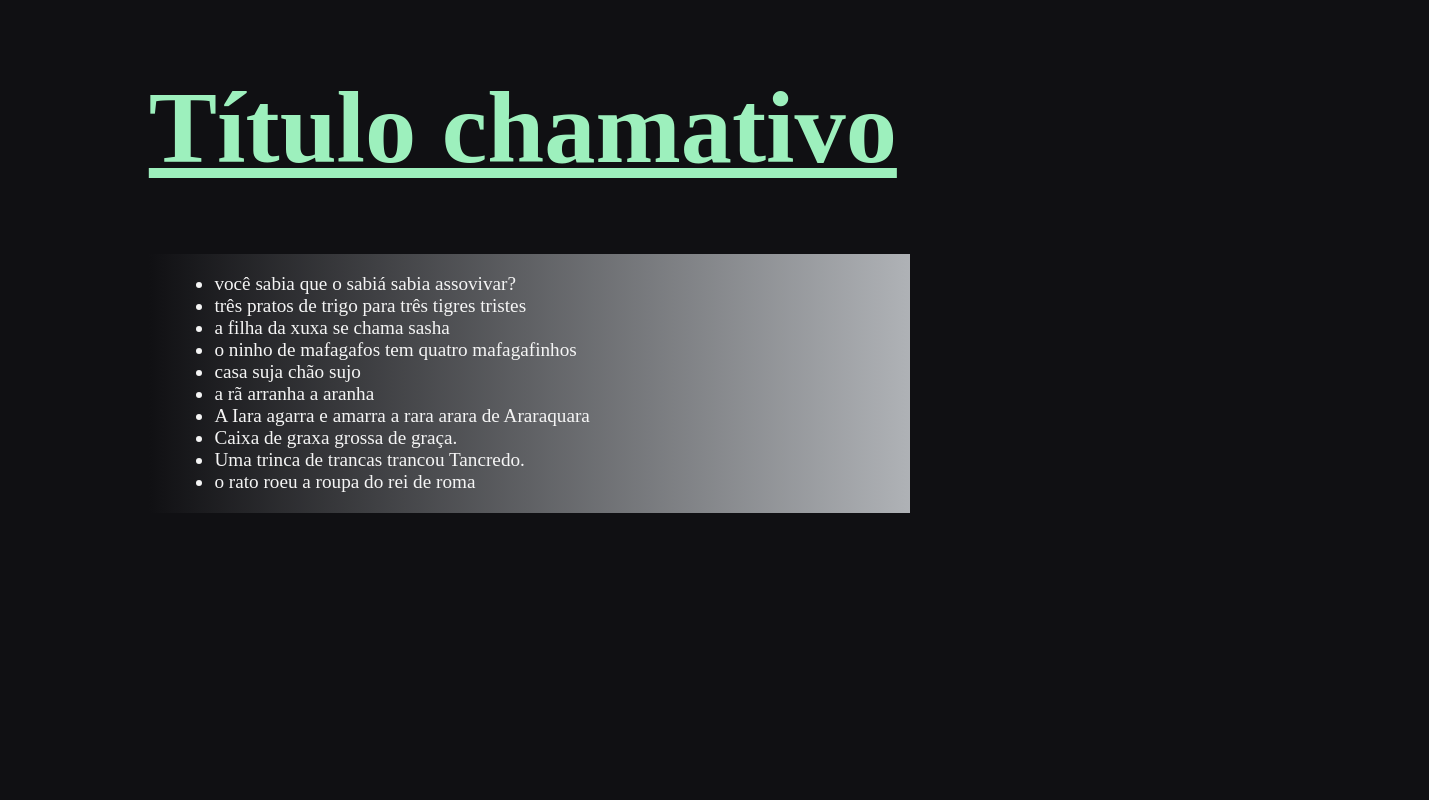
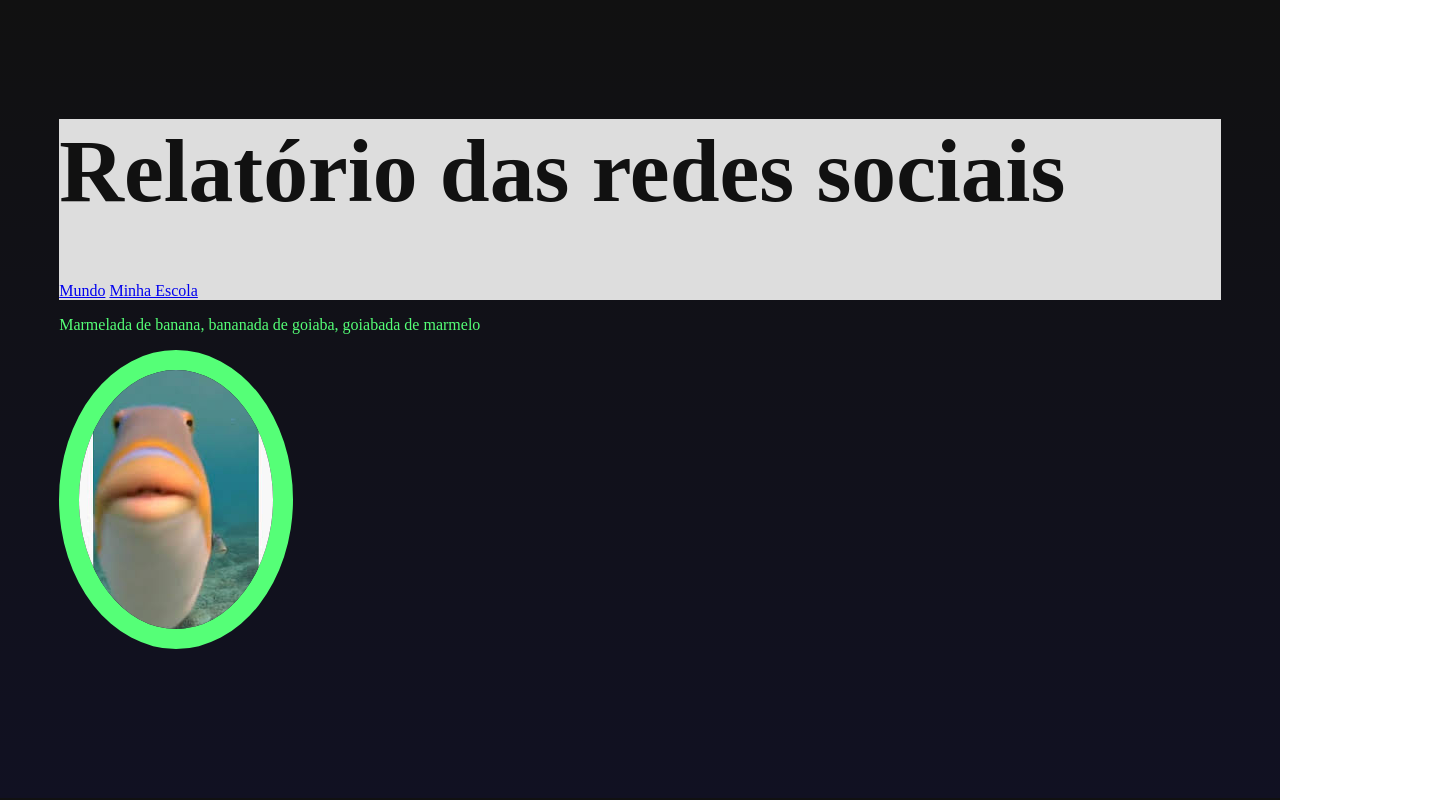
Before and after one commit to EduardoDalPozzo/Turma-3-D, a plain HTML site: page index.html in a window 1280 px wide. Shown: the whole page, 1429 px wide, since content can reach past the window. Drawn offline with Linux system fonts and the light colour scheme.

Commit message:
Add files via upload

```diff
--- a/index.html
+++ b/index.html
@@ -1,32 +1,31 @@
 <!DOCTYPE html>
-<html lang="en">
+<html lang="pt-br">
 <head>
     <meta charset="UTF-8">
-    <link rel="stylesheet" href="style.css"/>
-    <meta http-equiv="X-UA-Compatible" content="IE=edge">
     <meta name="viewport" content="width=device-width, initial-scale=1.0">
-    <title> uepaa </title>
+    <link rel="stylesheet" href="style.css">
+    <title>terceiro dê</title>
 </head>
 <body>
-    <div id="oi" >
-        <h1>Título chamativo</h1>
-</div>
-    <div id="aoba">
-            <ul>
-                <li>você sabia que o sabiá sabia assovivar?</li>
-                <li>três pratos de trigo para três tigres tristes</li>
-                <li>a filha da xuxa se chama sasha</li>
-                <li>o ninho de mafagafos tem quatro mafagafinhos</li>
-                <li>casa suja chão sujo</li>
-                <li>a rã arranha a aranha</li>
-                <li>A Iara agarra e amarra a rara arara de Araraquara</li>
-                <li>Caixa de graxa grossa de graça.</li>
-                <li>Uma trinca de trancas trancou Tancredo.</li>
-                <li>o rato roeu a roupa do rei de roma</li>
-            </ul>
-</div>
+    <header>
+            <h1>Relatório das redes sociais</h1>
+        <nav>
+            <a href="index.html">Mundo</a>
+            <a href="#">Minha Escola</a>
 
+        </nav>
+    </header>
+<main class="graficos-section">
+    <section id="graficos-container" class="graficos container">
 
-    <script src="main.js"/>
+    </section>
+        <footer>
+            <p>Marmelada de banana, bananada de goiaba, goiabada de marmelo</p>
+            <img src="outros arquivos/pexe.jpg">
+        </footer>
+
+</main>
+
+<script src="main.js"></script>
 </body>
 </html>
--- a/style.css
+++ b/style.css
@@ -1,24 +1,21 @@
 body {
-min-width:  100vw;
-background-color:rgb(16, 16, 19);
-color:whitesmoke;
-padding-left:11%
+background:linear-gradient(#111 0%, #112 100%);
+min-height:85vh;
+padding:4%;
+color:#5f7;
 }
 
 h1 {
-color:rgb(157, 240, 189);
-font-size:8vw;
-text-decoration:underline;
+color:#111;
+font-size:7vw;
 font-weight:900;
 }
 
-ul {
-font-size:1.5vw;
+header {
+background:#ddd;
 }
 
-#aoba {
-background:linear-gradient(90deg,rgb(16, 16, 19) 0%,rgb(175, 178, 182) 100% );
-display:inline-block;
-padding-right:25vw;
-padding-left:2vw;
+img {
+border:20px solid #5f7;
+border-radius:70%;
 }
```
Also changed, not shown: outros arquivos/pexe.jpg (added).
